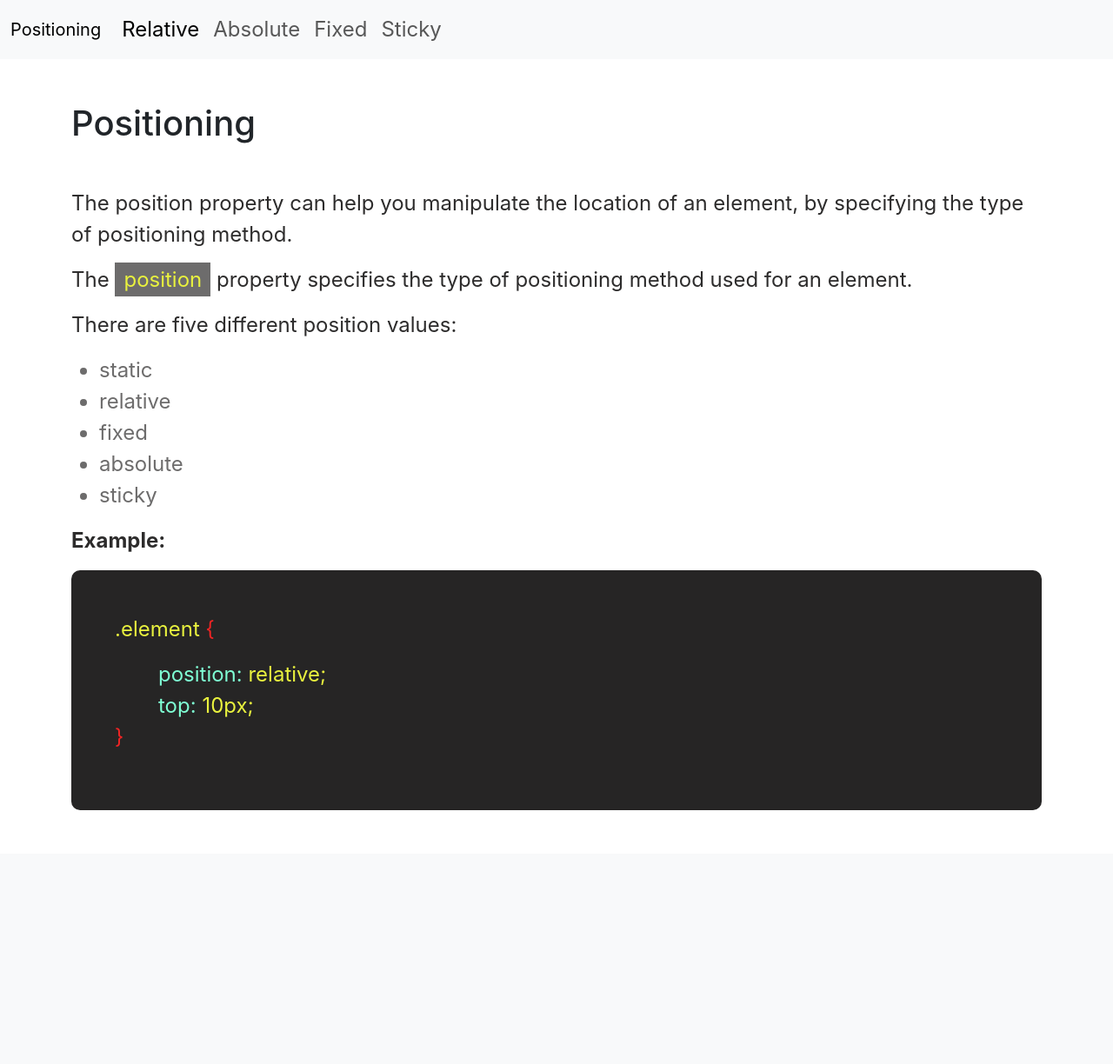
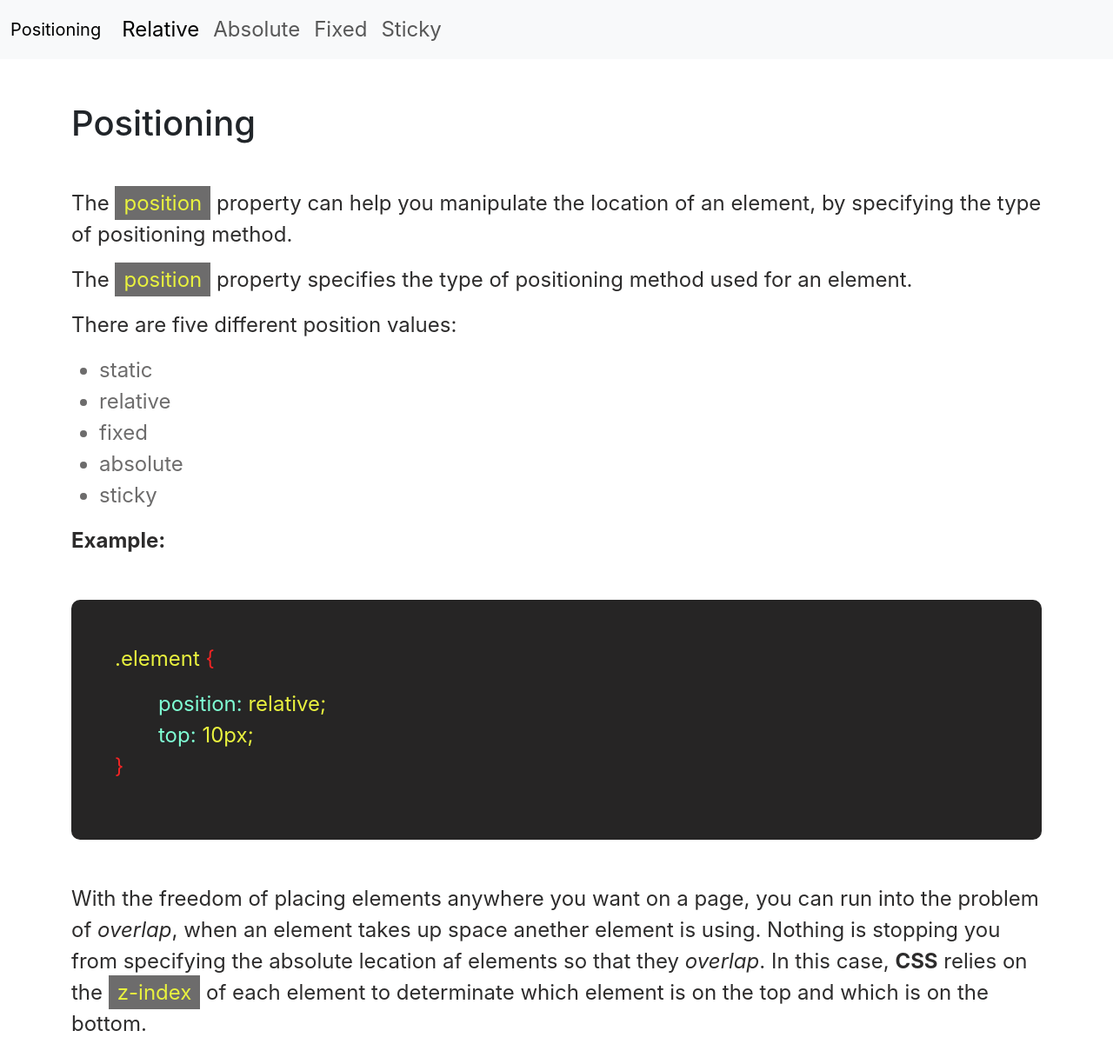
Before and after one commit to leonsuaren/position-property, a React (Create React App) app: page /positioning in a window 1280 px wide. Shown: the top 1224 px of the page at 87% size. Built offline with nearby package versions, Linux system fonts and the light colour scheme.

Commit message:
added some content to the positioning page and the absolet page

```diff
--- a/src/components/pice-of-code/styles.css
+++ b/src/components/pice-of-code/styles.css
@@ -5,4 +5,5 @@
   width: 100%;
   padding: 50px 50px;
   border-radius: 10px;
+  margin: 50px 0;
 }
--- a/src/views/absolute/Absolute.jsx
+++ b/src/views/absolute/Absolute.jsx
@@ -10,6 +10,11 @@ export const Absolute = () => {
       <h1 className='title'>Position Absolute</h1>
       <p>The element is removed from the normal document flow, and no space is created for the element in the page layout. Its final position is determined by the values of <span className='code-on-paragraph'>top</span>, <span className='code-on-paragraph'>right</span>, <span className='code-on-paragraph'>bottom</span>, and <span className='code-on-paragraph'>left</span>.</p>
       <p>An element with <span className='code-on-paragraph'>position: absolute;</span>  is positioned relative to the nearest positioned ancestor.</p>
+      <p>In other words.</p>
+      <p>
+      An absolute position, is specified reletive to the parent of the element to which the style is applied. So if you set the <span className='code-on-paragraph'>left</span> property of an element to 25px under absolute positioning, the left side of
+      the element appears 25 pixels to the right of the parent element's left edge.
+    </p>
       <p>Setting the top, right, bottom, and left properties of a absolutly-positioned element will cause it to be adjusted away from its normal position.</p>
       <p className='example-text'>Example: </p>
       <p className='example-text'>HTML: </p>
--- a/src/views/positioning/Positioning.jsx
+++ b/src/views/positioning/Positioning.jsx
@@ -7,7 +7,7 @@ export const Positioning = () => {
   return (
     <div className='wrapper'>
       <h1 className='title'>Positioning</h1>
-      <p>The position property can help you manipulate the location of an element, by specifying the type of positioning method.</p>
+      <p>The <span className='code-on-paragraph'>position</span>  property can help you manipulate the location of an element, by specifying the type of positioning method.</p>
       <p>The <span className='code-on-paragraph'>position</span> property specifies the type of positioning method used for an element.</p>
       <p>There are five different position values:</p>
       <ul>
@@ -26,6 +26,11 @@ export const Positioning = () => {
           <span className='closing-curly-bracket'>&#125;</span>
         </p>
       </PiceOfCode>
+      <p>
+        With the freedom of placing elements anywhere you want on a page, you can run into the problem of <i>overlap</i>, when an element takes up space anether element is using. Nothing is
+        stopping you from specifying the absolute lecation af elements so that they <i>overlap</i>. In this case, <b>CSS</b> relies on the <span className='code-on-paragraph'>z-index</span> of each element to determinate which element is on the top
+        and which is on the bottom.
+      </p>
     </div>
   )
 }
```
